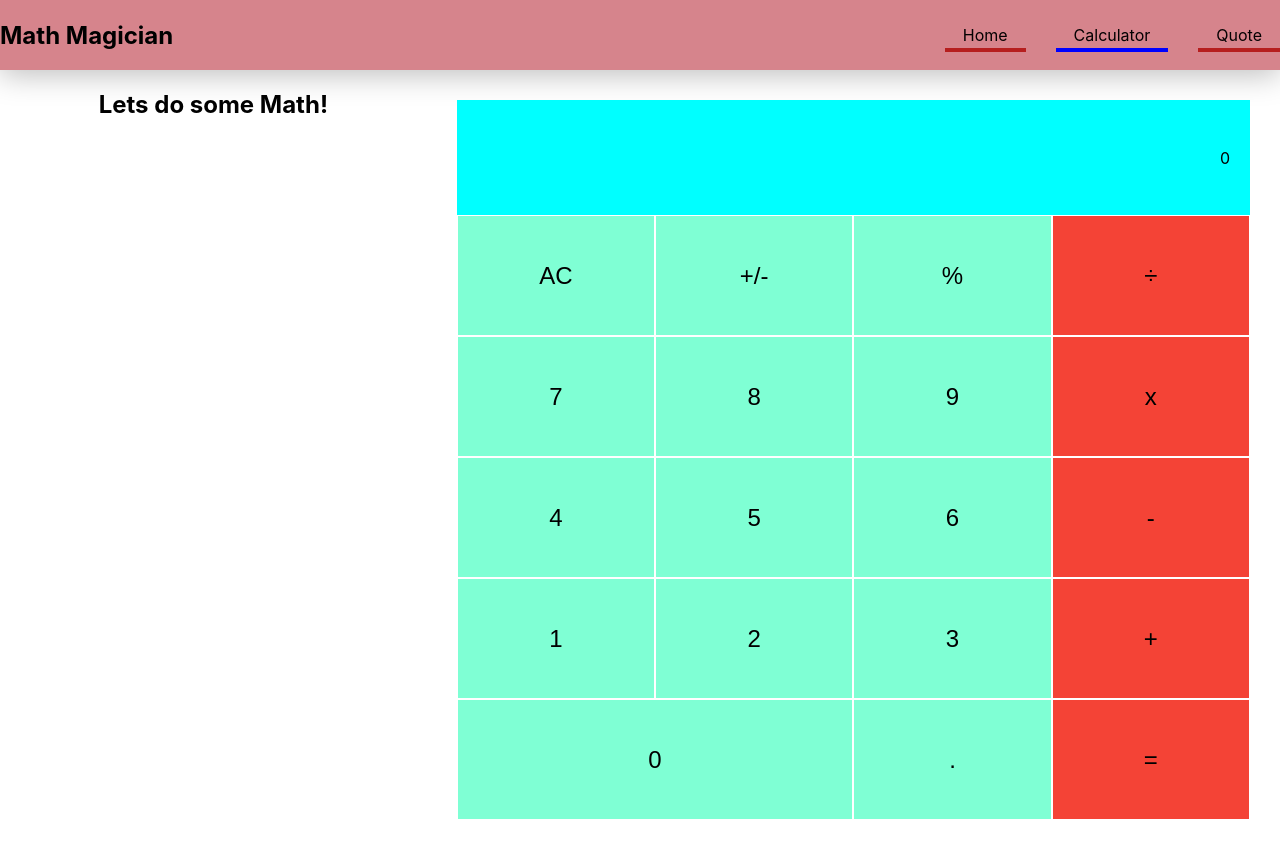
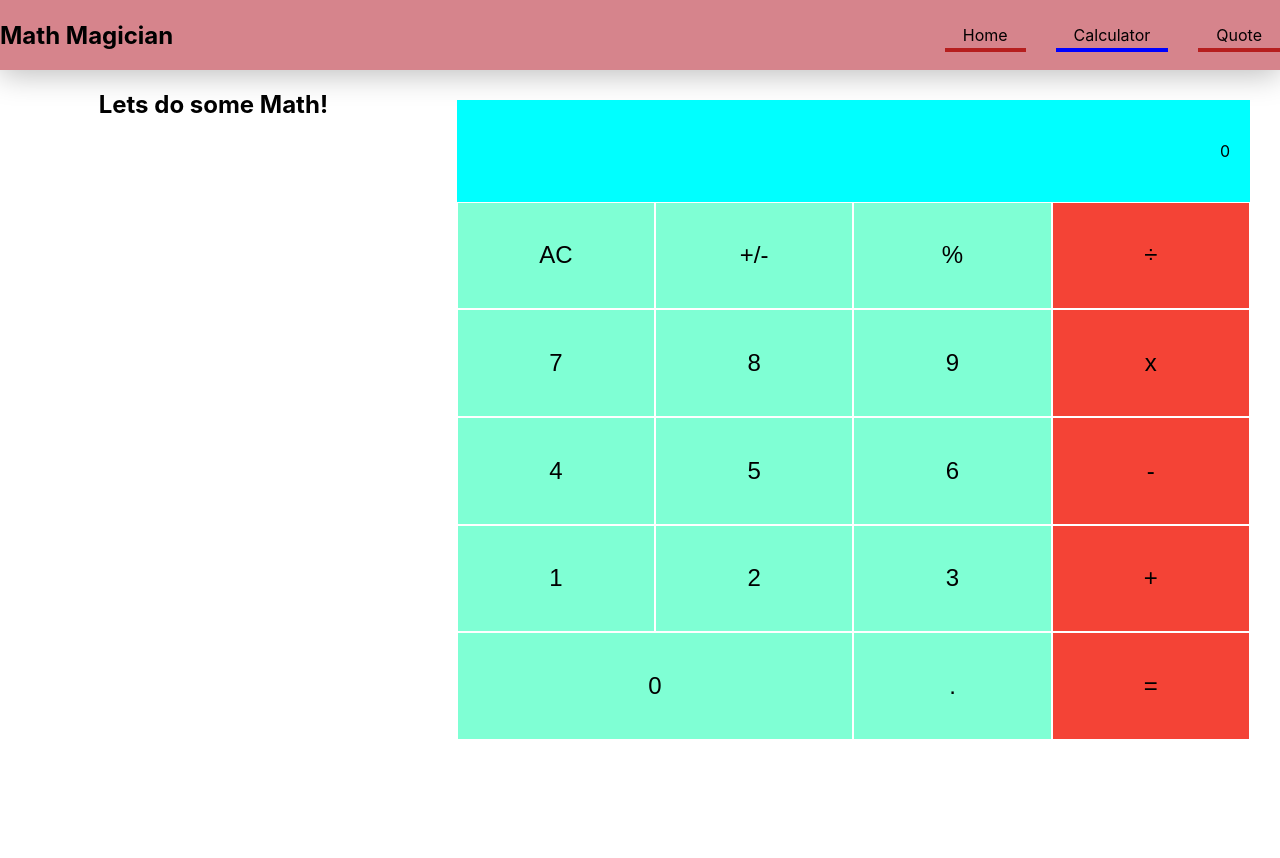
Before and after one commit to abdozayan12/Math-Magicians, a React (Create React App) app: page /calculator in a window 1280 px wide. Shown: the top 858 px of the page. After the commit the page ends 800 px from the top, so only its background shows below. Built offline with nearby package versions, Linux system fonts and the light colour scheme.

Commit message:
Update App.css

```diff
--- a/src/App.css
+++ b/src/App.css
@@ -80,7 +80,7 @@
 
 .App {
   text-align: center;
-  height: 100vh;
+  height: 90vh;
   display: grid;
   place-items: center;
 }
@@ -93,7 +93,7 @@
   width: 100%;
   display: grid;
   grid-template-columns: 1fr 2fr;
-  height: 100vh;
+  height: 90vh;
 }
 
 .calc-container {
@@ -101,7 +101,7 @@
   grid-template-columns: 1fr 1fr 1fr 1fr;
   min-width: 300px;
   text-align: center;
-  height: 90vh;
+  height: 80vh;
   margin: 30px;
 }
 
```
